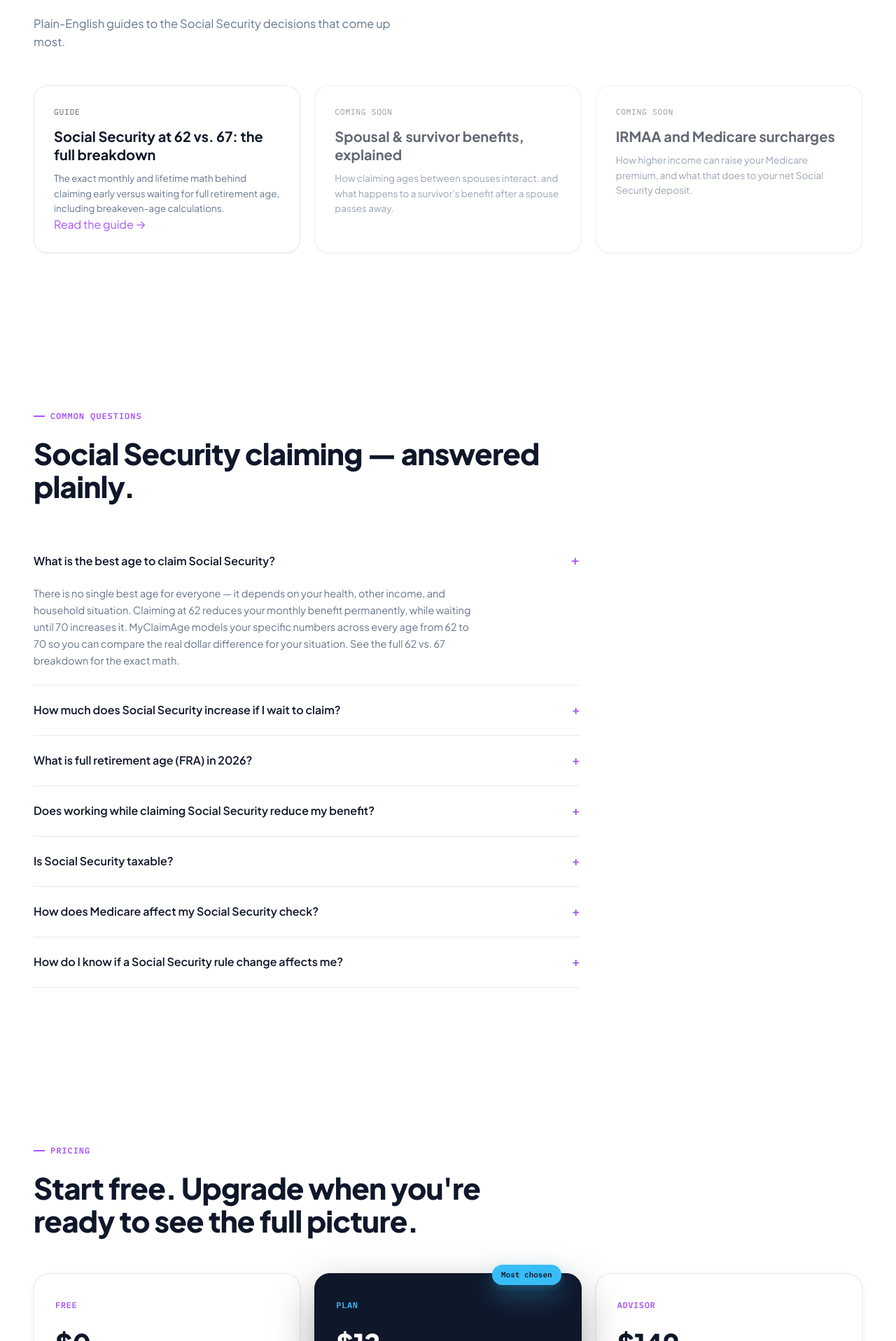
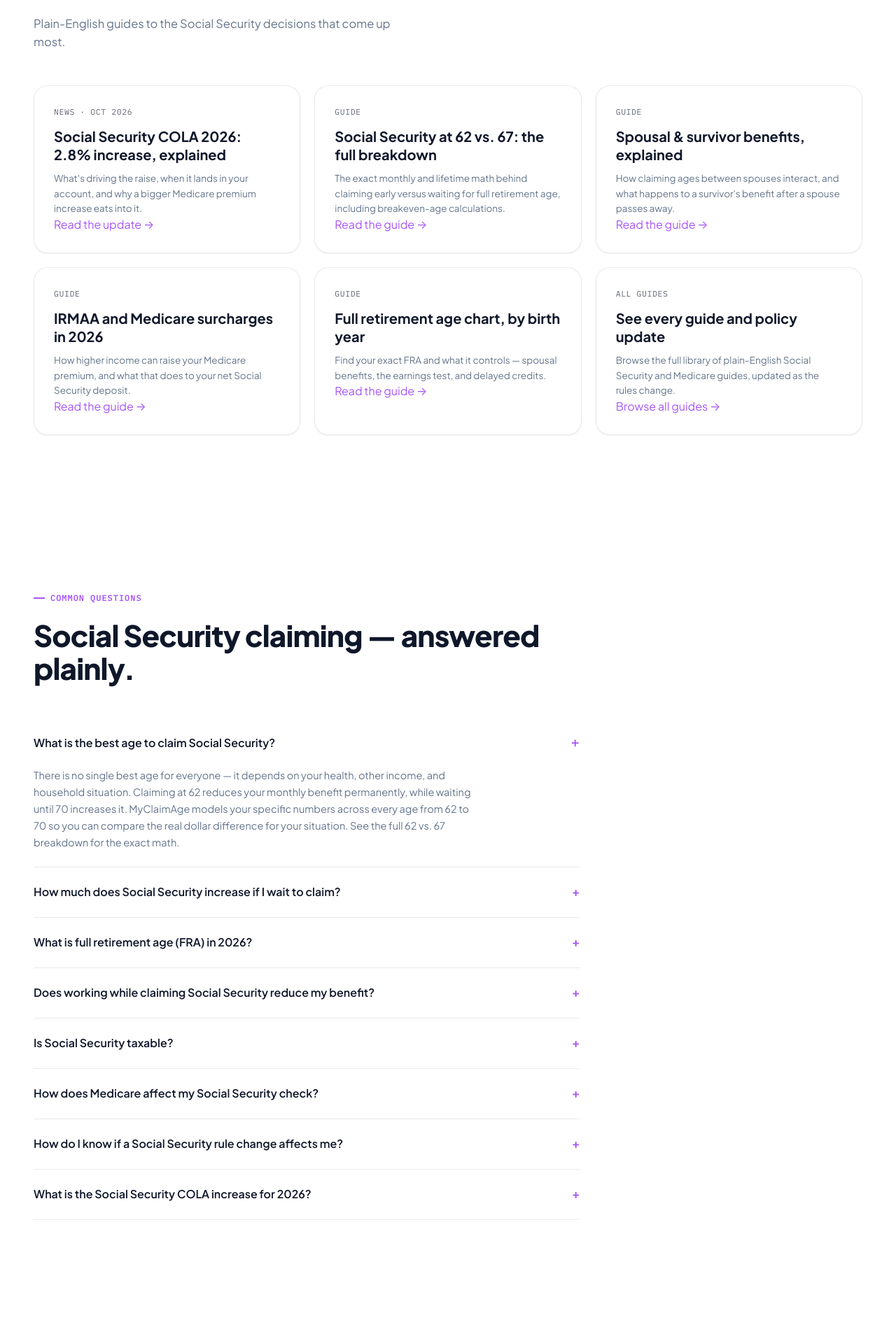
Before and after one commit to Ahmcodez/Horizon-AI, a React (Vite) app in the folder app/: page / in a window 1280 px wide. Shown: the part 8883-10800 px from the top of the page at 70% size. Built offline with nearby package versions, Linux system fonts and the light colour scheme; no server answers.

Commit message:
Link the new guides from the homepage and refresh the FAQ schema
Co-Authored-By: Claude Sonnet 5 <noreply@anthropic.com>
Claude-Session: https://claude.ai/code/session_01MkfAxkAYN8MPk3oYGLEWu2

```diff
--- a/app/index.html
+++ b/app/index.html
@@ -93,7 +93,8 @@
           { "@type": "Question", "name": "Does working while claiming Social Security reduce my benefit?", "acceptedAnswer": { "@type": "Answer", "text": "If you claim before full retirement age and continue working, Social Security withholds a portion of your benefit above an annual earnings limit. The limit and withholding rules change each year and no longer apply once you reach full retirement age." } },
           { "@type": "Question", "name": "Is Social Security taxable?", "acceptedAnswer": { "@type": "Answer", "text": "It can be. Depending on your combined income from all sources, up to 85% of your Social Security benefit may be subject to federal income tax, and a handful of states tax it too. MyClaimAge factors this into the net numbers it shows you, rather than just the gross benefit amount." } },
           { "@type": "Question", "name": "How does Medicare affect my Social Security check?", "acceptedAnswer": { "@type": "Answer", "text": "Once you're enrolled, your Medicare Part B premium is deducted automatically from your Social Security payment, and higher earners pay an additional IRMAA surcharge. MyClaimAge shows your net deposit after Medicare, not just the pre-deduction benefit amount." } },
-          { "@type": "Question", "name": "How do I know if a Social Security rule change affects me?", "acceptedAnswer": { "@type": "Answer", "text": "MyClaimAge checks SSA, IRS, and CMS filings every day and flags genuine benefit-relevant changes — like a COLA update or a change to WEP/GPO rules — against your own saved profile, so you only hear about the changes that actually apply to you." } }
+          { "@type": "Question", "name": "How do I know if a Social Security rule change affects me?", "acceptedAnswer": { "@type": "Answer", "text": "MyClaimAge checks SSA, IRS, and CMS filings every day and flags genuine benefit-relevant changes — like a COLA update or a change to WEP/GPO rules — against your own saved profile, so you only hear about the changes that actually apply to you." } },
+          { "@type": "Question", "name": "What is the Social Security COLA increase for 2026?", "acceptedAnswer": { "@type": "Answer", "text": "2.8%, announced by the SSA on October 24, 2025 — about $56 more a month for the average retiree, starting with the January 2026 payment. A bigger Medicare Part B premium increase the same year eats into some of that raise for most retirees." } }
         ]
       }
     </script>
--- a/app/src/pages/HomePage.tsx
+++ b/app/src/pages/HomePage.tsx
@@ -102,6 +102,17 @@ const FAQS = [
   {
     q: 'How do I know if a Social Security rule change affects me?',
     a: 'MyClaimAge checks SSA, IRS, and CMS filings every day and flags genuine benefit-relevant changes — like a COLA update or a change to WEP/GPO rules — against your own saved profile, so you only hear about the changes that actually apply to you.',
+  },
+  {
+    q: 'What is the Social Security COLA increase for 2026?',
+    a: (
+      <>
+        2.8%, announced by the SSA on October 24, 2025 — about $56 more a month for the average retiree, starting
+        with the January 2026 payment. A bigger Medicare Part B premium increase the same year eats into some of
+        that raise for most retirees. See the full{' '}
+        <a href="/guides/social-security-cola-2026.html">2026 COLA breakdown</a> for the numbers.
+      </>
+    ),
   },
 ]
 
@@ -565,6 +576,14 @@ export default function HomePage() {
         <Reveal tag="p" className="section-sub d2">Plain-English guides to the Social Security decisions that come up most.</Reveal>
 
         <Reveal tag="div" className="guides-grid d3">
+          <a className="guide-card" href="/guides/social-security-cola-2026.html">
+            <div className="bento-label">News · Oct 2026</div>
+            <h3>Social Security COLA 2026: 2.8% increase, explained</h3>
+            <p>What's driving the raise, when it lands in your account, and why a bigger Medicare premium increase eats into it.</p>
+            <span className="path-arrow">
+              Read the update <span>→</span>
+            </span>
+          </a>
           <a className="guide-card" href="/guides/social-security-62-vs-67.html">
             <div className="bento-label">Guide</div>
             <h3>Social Security at 62 vs. 67: the full breakdown</h3>
@@ -573,16 +592,38 @@ export default function HomePage() {
               Read the guide <span>→</span>
             </span>
           </a>
-          <div className="guide-card coming-soon">
-            <div className="bento-label">Coming soon</div>
+          <a className="guide-card" href="/guides/social-security-spousal-survivor-benefits.html">
+            <div className="bento-label">Guide</div>
             <h3>Spousal &amp; survivor benefits, explained</h3>
             <p>How claiming ages between spouses interact, and what happens to a survivor's benefit after a spouse passes away.</p>
-          </div>
-          <div className="guide-card coming-soon">
-            <div className="bento-label">Coming soon</div>
-            <h3>IRMAA and Medicare surcharges</h3>
+            <span className="path-arrow">
+              Read the guide <span>→</span>
+            </span>
+          </a>
+          <a className="guide-card" href="/guides/medicare-irmaa-surcharges-2026.html">
+            <div className="bento-label">Guide</div>
+            <h3>IRMAA and Medicare surcharges in 2026</h3>
             <p>How higher income can raise your Medicare premium, and what that does to your net Social Security deposit.</p>
-          </div>
+            <span className="path-arrow">
+              Read the guide <span>→</span>
+            </span>
+          </a>
+          <a className="guide-card" href="/guides/full-retirement-age-chart.html">
+            <div className="bento-label">Guide</div>
+            <h3>Full retirement age chart, by birth year</h3>
+            <p>Find your exact FRA and what it controls — spousal benefits, the earnings test, and delayed credits.</p>
+            <span className="path-arrow">
+              Read the guide <span>→</span>
+            </span>
+          </a>
+          <a className="guide-card" href="/guides/">
+            <div className="bento-label">All guides</div>
+            <h3>See every guide and policy update</h3>
+            <p>Browse the full library of plain-English Social Security and Medicare guides, updated as the rules change.</p>
+            <span className="path-arrow">
+              Browse all guides <span>→</span>
+            </span>
+          </a>
         </Reveal>
       </section>
 
```
